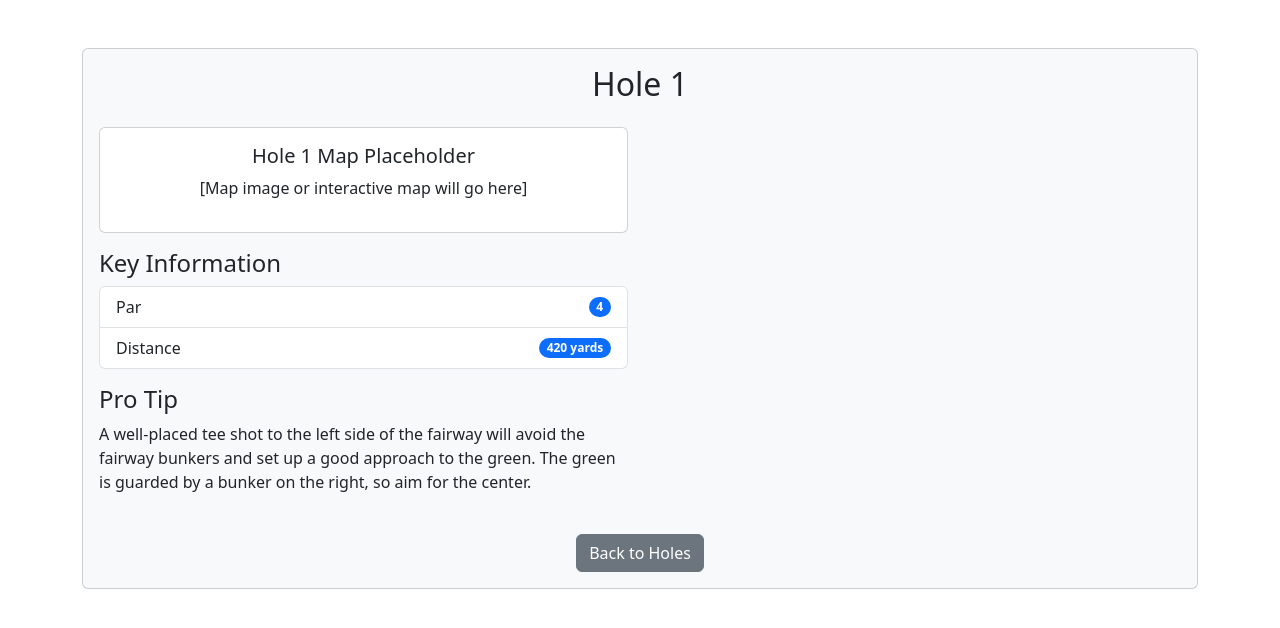
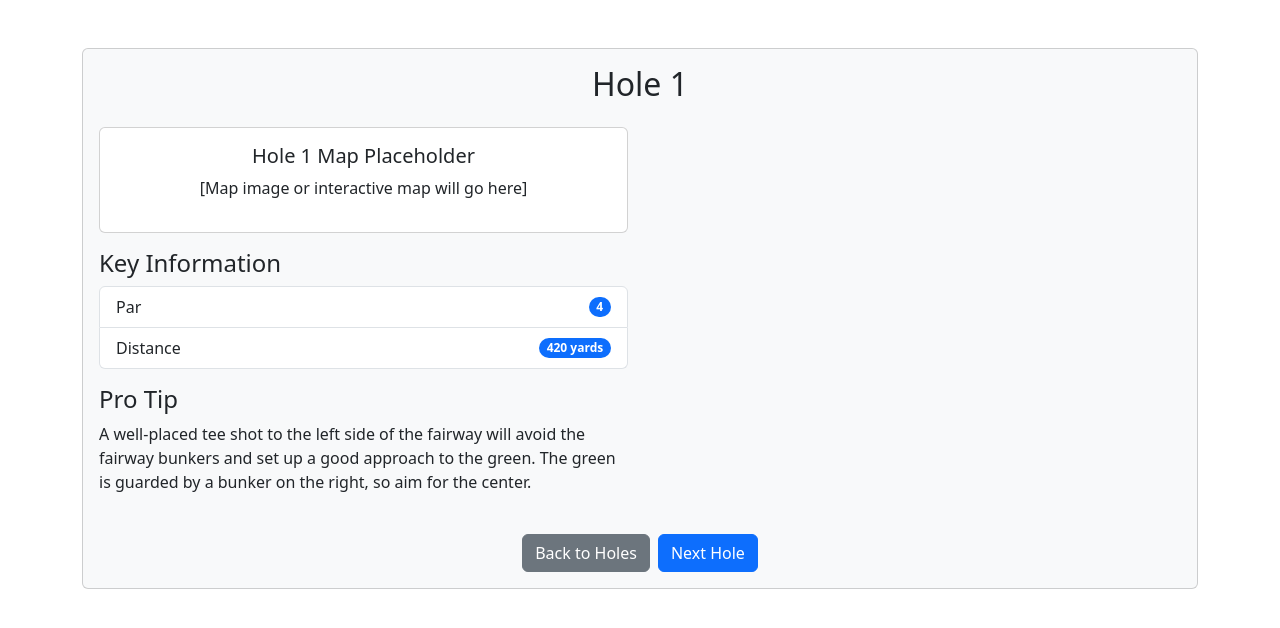
Before and after one commit to TeodorSiebke/Caddy, a React (Create React App) app in the folder caddy/: page /#/hole/1 in a window 1280 px wide. Shown: the top 628 px of the page. Built offline with nearby package versions, Linux system fonts and the light colour scheme.

Commit message:
next hole

```diff
--- a/caddy/src/components/HoleDetailPage.js
+++ b/caddy/src/components/HoleDetailPage.js
@@ -43,6 +43,9 @@ const HoleDetailPage = () => {
           </div>
           <div className="text-center mt-4">
             <Link to="/holes" className="btn btn-secondary">Back to Holes</Link>
+            {parseInt(holeNumber) < 9 && (
+              <Link to={`/hole/${parseInt(holeNumber) + 1}`} className="btn btn-primary ms-2">Next Hole</Link>
+            )}
           </div>
         </div>
       </div>
```
